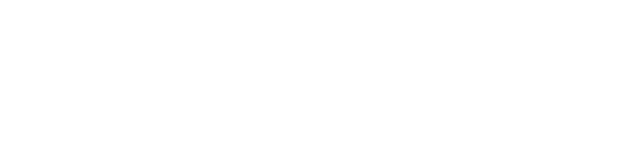
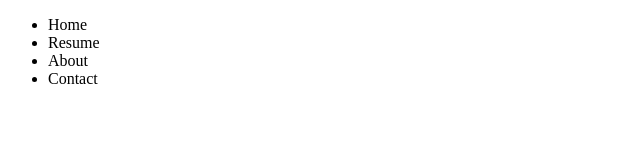
Before and after one commit to dhyani081/PersonalPortfolio, a plain HTML site: page index.html in a window 1280 px wide. Shown: the whole page, without its empty margins (0-640 px from the left). Drawn offline with Linux system fonts and the light colour scheme.

Commit message:
created css file

```diff
--- a/index.html
+++ b/index.html
@@ -6,6 +6,20 @@
     <title>VIJAY NAND DHYANI</title>
 </head>
 <body>
+   <header>
+    <div>
+        <nav>
+            <ul>
+            <li>Home</li>
+            <li>Resume</li>
+            <li>About</li>
+            <li>Contact</li>
+        </ul>
+        </nav>
+    </div>
+</header>
+
+
 
 </body>
 </html>
```
Also changed, not shown: index.css (added).
